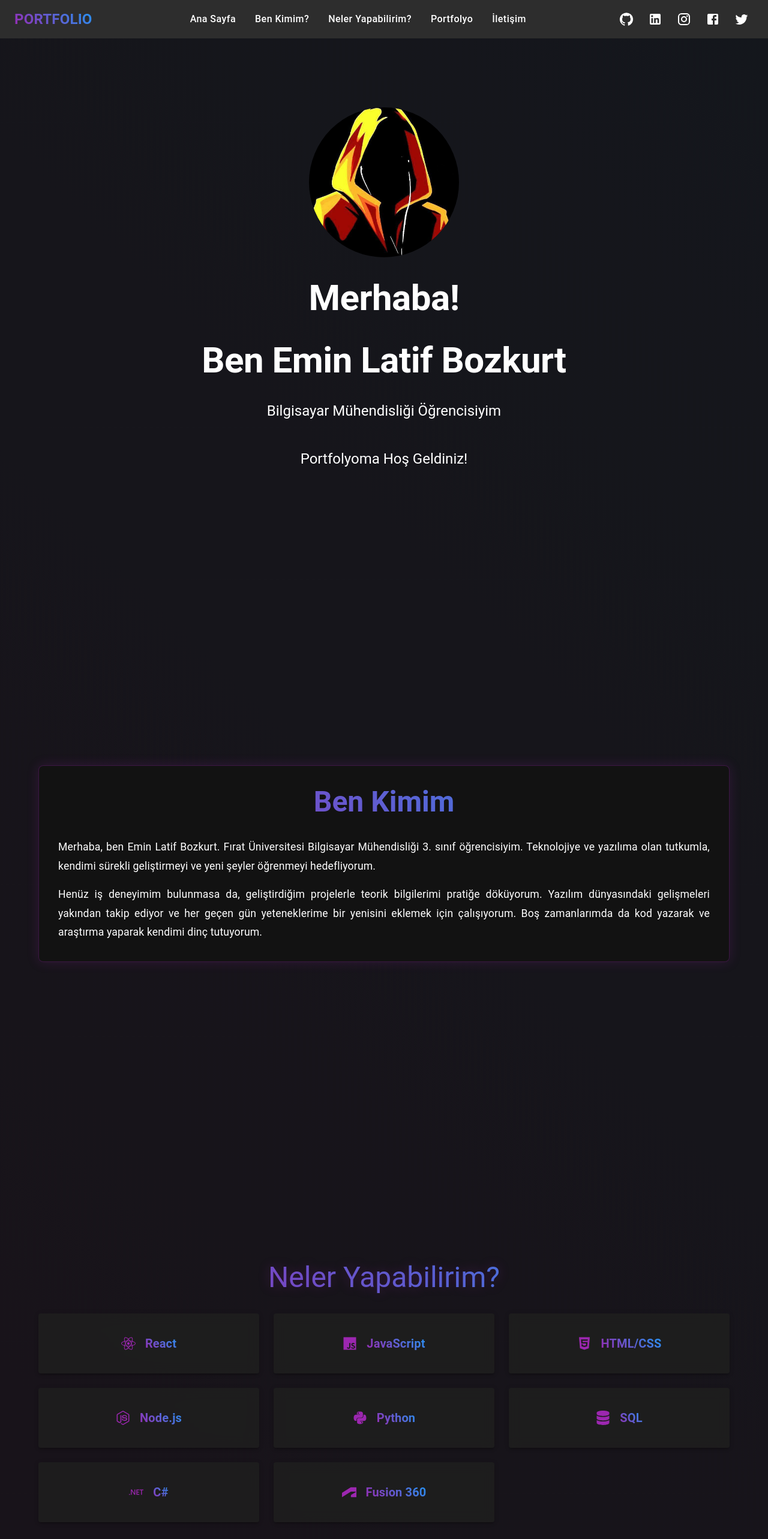
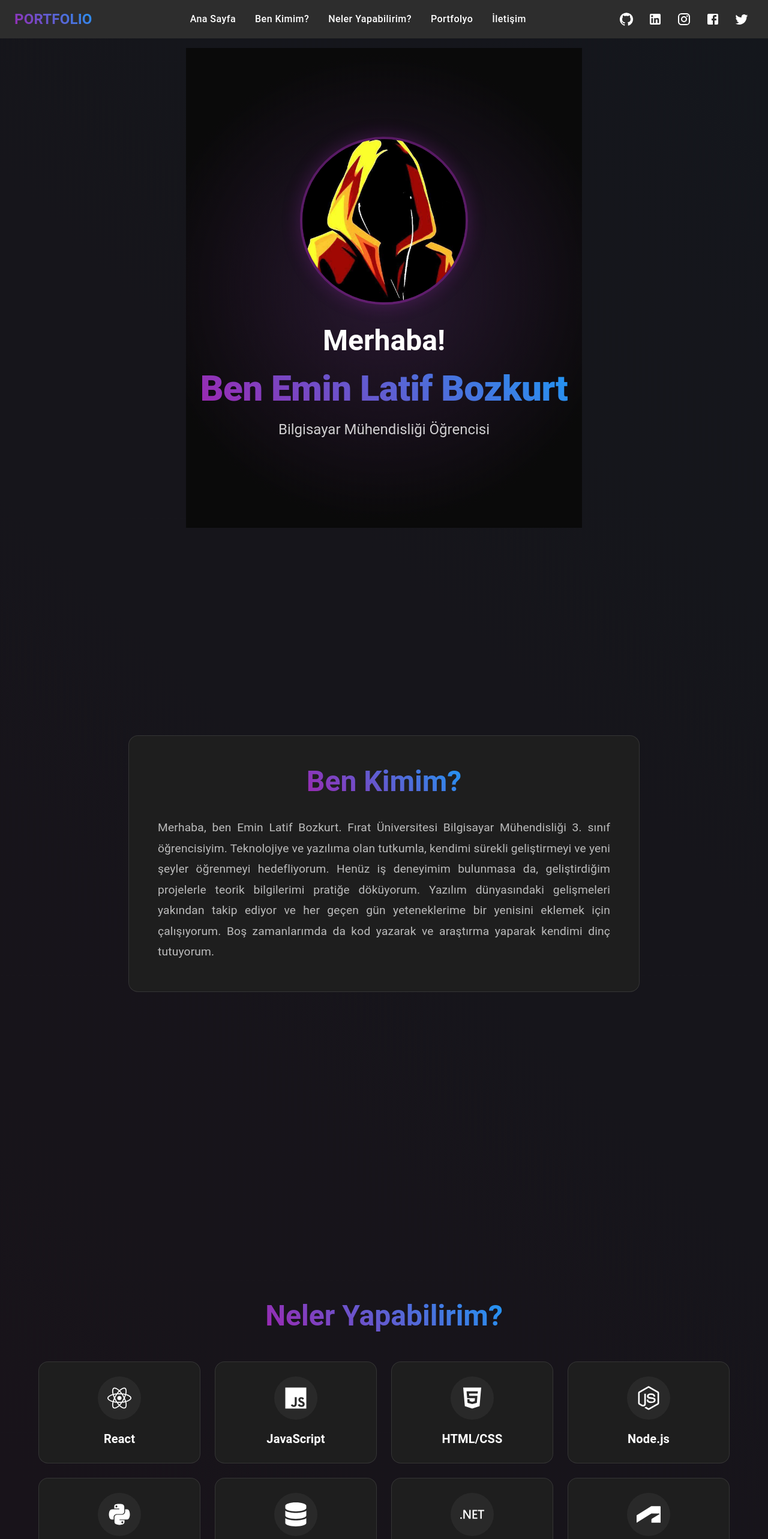
Before and after one commit to EminLatifBozkurt/Eminportfolio, a React (Create React App) app: page / in a window 1280 px wide. Shown: the top 2566 px of the page at 60% size. Built offline with nearby package versions, Linux system fonts and the light colour scheme.

Commit message:
gfjghgh
hkkhgmgf

```diff
--- a/src/components/About.js
+++ b/src/components/About.js
@@ -1,5 +1,7 @@
 import React from 'react';
 import { Box, Typography, Container, Paper } from '@mui/material';
+import { motion } from 'framer-motion';
+import { personalInfo } from '../data/constants';
 
 function About() {
   return (
@@ -9,18 +11,22 @@ function About() {
         display: 'flex',
         alignItems: 'center',
         position: 'relative',
+        py: 10
       }}
     >
-      <Container sx={{ position: 'relative', zIndex: 2 }}>
+      <Container maxWidth="md">
+        <motion.div
+          initial={{ opacity: 0, y: 50 }}
+          whileInView={{ opacity: 1, y: 0 }}
+          transition={{ duration: 0.8 }}
+          viewport={{ once: true }}
+        >
           <Paper
-          elevation={3}
+            elevation={0}
+            className="glass-card"
             sx={{
-            p: 4,
-            background: 'rgba(18, 18, 18, 0.95)',
-            borderRadius: 2,
-            backdropFilter: 'blur(10px)',
-            border: '1px solid rgba(156, 39, 176, 0.3)',
-            boxShadow: '0 0 20px rgba(156, 39, 176, 0.2)',
+              p: { xs: 4, md: 6 },
+              borderRadius: 4,
             }}
           >
             <Typography
@@ -29,43 +35,25 @@ function About() {
               sx={{
                 mb: 4,
                 textAlign: 'center',
-              color: 'transparent',
-              background: 'linear-gradient(45deg, #9c27b0, #2196f3)',
-              WebkitBackgroundClip: 'text',
-              WebkitTextFillColor: 'transparent',
-              backgroundClip: 'text',
                 fontWeight: 700,
               }}
             >
-            Ben Kimim
+              <span className="gradient-text">Ben Kimim?</span>
             </Typography>
+
             <Typography
               variant="body1"
               sx={{
-              color: 'white',
+                color: 'var(--text-secondary)',
                 lineHeight: 1.8,
-              fontSize: '1.1rem',
+                fontSize: '1.2rem',
                 textAlign: 'justify',
               }}
             >
-            Merhaba, ben Emin Latif Bozkurt. Fırat Üniversitesi Bilgisayar Mühendisliği 3. sınıf öğrencisiyim.
-            Teknolojiye ve yazılıma olan tutkumla, kendimi sürekli geliştirmeyi ve yeni şeyler öğrenmeyi hedefliyorum.
-          </Typography>
-          <Typography
-            variant="body1"
-            sx={{
-              color: 'white',
-              lineHeight: 1.8,
-              fontSize: '1.1rem',
-              textAlign: 'justify',
-              mt: 2,
-            }}
-          >
-            Henüz iş deneyimim bulunmasa da, geliştirdiğim projelerle teorik bilgilerimi pratiğe döküyorum.
-            Yazılım dünyasındaki gelişmeleri yakından takip ediyor ve her geçen gün yeteneklerime bir yenisini eklemek için çalışıyorum.
-            Boş zamanlarımda da kod yazarak ve araştırma yaparak kendimi dinç tutuyorum.
+              {personalInfo.bio}
             </Typography>
           </Paper>
+        </motion.div>
       </Container>
     </Box>
   );
--- a/src/components/Home.js
+++ b/src/components/Home.js
@@ -1,5 +1,7 @@
 import React from 'react';
 import { Box, Typography, Container, Avatar } from '@mui/material';
+import { motion } from 'framer-motion';
+import { personalInfo } from '../data/constants';
 
 function Home() {
   return (
@@ -8,61 +10,97 @@ function Home() {
         height: '100vh',
         display: 'flex',
         alignItems: 'center',
-        justifyContent: 'center'
+        justifyContent: 'center',
+        position: 'relative',
+        overflow: 'hidden',
       }}
     >
-      <Container>
+      {/* Background Gradient Animation */}
+      <Box
+        sx={{
+          position: 'absolute',
+          top: 0,
+          left: 0,
+          right: 0,
+          bottom: 0,
+          background: 'radial-gradient(circle at 50% 50%, rgba(156, 39, 176, 0.15) 0%, rgba(10, 10, 10, 1) 70%)',
+          zIndex: 0,
+        }}
+        component={motion.div}
+        animate={{
+          scale: [1, 1.1, 1],
+        }}
+        transition={{
+          duration: 10,
+          repeat: Infinity,
+          ease: "easeInOut"
+        }}
+      />
+
+      <Container sx={{ position: 'relative', zIndex: 1 }}>
         <Box
           display="flex"
           flexDirection="column"
           alignItems="center"
           gap={4}
         >
+          <motion.div
+            initial={{ opacity: 0, scale: 0.5 }}
+            animate={{ opacity: 1, scale: 1 }}
+            transition={{ duration: 0.5, type: 'spring', stiffness: 100 }}
+          >
             <Avatar
               src="/images/profil.png"
-            alt="Profile Photo"
+              alt={personalInfo.name}
               sx={{
-              width: { xs: 200, md: 250 },
-              height: { xs: 200, md: 250 }
+                width: { xs: 200, md: 280 },
+                height: { xs: 200, md: 280 },
+                border: '4px solid rgba(156, 39, 176, 0.5)',
+                boxShadow: '0 0 30px rgba(156, 39, 176, 0.3)',
               }}
             />
+          </motion.div>
+
+          <Box textAlign="center">
             <Typography
-            variant="h2"
-            component="h1"
-            sx={{
-              fontWeight: 700,
-              textAlign: 'center'
-            }}
+              component={motion.h2}
+              initial={{ opacity: 0, y: 20 }}
+              animate={{ opacity: 1, y: 0 }}
+              transition={{ delay: 0.2 }}
+              variant="h3"
+              sx={{ fontWeight: 700, mb: 2 }}
             >
               Merhaba!
             </Typography>
+
             <Typography
+              component={motion.h1}
+              initial={{ opacity: 0, y: 20 }}
+              animate={{ opacity: 1, y: 0 }}
+              transition={{ delay: 0.4 }}
               variant="h2"
-            component="h1"
               sx={{
-              fontWeight: 700,
-              textAlign: 'center'
+                fontWeight: 800,
+                background: 'linear-gradient(45deg, #9c27b0, #2196f3)',
+                WebkitBackgroundClip: 'text',
+                WebkitTextFillColor: 'transparent',
+                mb: 2
               }}
             >
-            Ben Emin Latif Bozkurt
+              Ben {personalInfo.name}
             </Typography>
+
             <Typography
+              component={motion.h5}
+              initial={{ opacity: 0, y: 20 }}
+              animate={{ opacity: 1, y: 0 }}
+              transition={{ delay: 0.6 }}
               variant="h5"
-            sx={{
-              textAlign: 'center'
-            }}
+              sx={{ color: 'rgba(255,255,255,0.8)' }}
             >
-            Bilgisayar Mühendisliği Öğrencisiyim
+              {personalInfo.title}
             </Typography>
-          <Typography
-            variant="h5"
-            sx={{
-              textAlign: 'center',
-              mt: 2
-            }}
-          >
-            Portfolyoma Hoş Geldiniz!
-          </Typography>
+          </Box>
         </Box>
       </Container>
     </Box>
--- a/src/components/Portfolio.js
+++ b/src/components/Portfolio.js
@@ -8,135 +8,147 @@ import {
   CardMedia,
   CardActions,
   Button,
+  Box,
+  Chip,
 } from '@mui/material';
 import { GitHub } from '@mui/icons-material';
-
-const projects = [
-  {
-    title: 'Oyun Satış Uygulaması',
-    description: 'Mini bir oyun satın alma uygulaması  ',
-    github: 'https://github.com/EminLatifBozkurt/oyun-sat-uygulamas-',
-    image: '/images/oyun.png',
-    technologies: ['PyQt5', 'SQLite', 'CSS','Python'],
-  },
-  {
-    title: 'Basit Word',
-    description: 'Word uygulamasının basitleştirilmiş hali ',
-    github: 'https://github.com/EminLatifBozkurt/Basit-word-uygulamas-',
-    image: '/images/mini word.png',
-    technologies: ['PyQt5','Python'],
-  },
-  {
-    title: 'Soru Bankası',
-    description: 'Soru bankası hazırlamak için basit bir proje',
-    github: 'https://github.com/EminLatifBozkurt/Soru-Bankas-',
-    image: '/images/sorubankası.png',
-    technologies: [ 'PyQt5','Python','QTDesigner'],
-  },
-];
+import { motion } from 'framer-motion';
+import { projects } from '../data/constants';
 
 function Portfolio() {
   return (
+    <Box sx={{ py: 10, minHeight: '100vh' }}>
       <Container>
+        <motion.div
+          initial={{ opacity: 0, y: -20 }}
+          whileInView={{ opacity: 1, y: 0 }}
+          transition={{ duration: 0.5 }}
+          viewport={{ once: true }}
+        >
           <Typography
             variant="h3"
             component="h2"
             gutterBottom
             sx={{
-          background: 'linear-gradient(45deg, #9c27b0, #2196f3)',
-          WebkitBackgroundClip: 'text',
-          WebkitTextFillColor: 'transparent',
-          textShadow: '0 0 20px rgba(156, 39, 176, 0.3)',
+              textAlign: 'center',
+              mb: 6,
+              fontWeight: 700,
             }}
           >
-        Portfolio
+            <span className="gradient-text">Projelerim</span>
           </Typography>
+        </motion.div>
+
         <Grid container spacing={4}>
           {projects.map((project, index) => (
             <Grid item xs={12} sm={6} md={4} key={index}>
+              <motion.div
+                initial={{ opacity: 0, y: 50 }}
+                whileInView={{ opacity: 1, y: 0 }}
+                transition={{ duration: 0.5, delay: index * 0.1 }}
+                viewport={{ once: true }}
+                whileHover={{ y: -10 }}
+              >
                 <Card
+                  className="glass-card"
+                  elevation={0}
                   sx={{
-                height: '600px',
+                    height: '100%',
                     display: 'flex',
                     flexDirection: 'column',
+                    borderRadius: 4,
+                    overflow: 'hidden',
                     transition: 'all 0.3s ease',
-                background: 'rgba(30, 30, 30, 0.9)',
-                backdropFilter: 'blur(10px)',
-                border: '1px solid rgba(156, 39, 176, 0.1)',
-                '&:hover': {
-                  transform: 'scale(1.02)',
-                  boxShadow: '0 0 20px rgba(156, 39, 176, 0.3)',
-                  border: '1px solid rgba(156, 39, 176, 0.3)',
-                },
+                    border: '1px solid rgba(255, 255, 255, 0.05)',
                   }}
                 >
+                  <Box sx={{ position: 'relative', overflow: 'hidden' }}>
                     <CardMedia
                       component="img"
-                height="400"
+                      height="200"
                       image={project.image}
                       alt={project.title}
                       sx={{
-                  filter: 'brightness(0.8)',
-                  transition: 'filter 0.3s ease',
+                        transition: 'transform 0.3s ease',
                         '&:hover': {
-                    filter: 'brightness(1)',
+                          transform: 'scale(1.1)',
                         },
-                  objectFit: 'cover'
                       }}
                     />
-              <CardContent sx={{ flexGrow: 1, position: 'relative' }}>
+                    <Box
+                      sx={{
+                        position: 'absolute',
+                        top: 0,
+                        left: 0,
+                        right: 0,
+                        bottom: 0,
+                        background: 'linear-gradient(to bottom, transparent 0%, rgba(0,0,0,0.8) 100%)',
+                      }}
+                    />
+                  </Box>
+
+                  <CardContent sx={{ flexGrow: 1, p: 3 }}>
                     <Typography
                       gutterBottom
                       variant="h5"
                       component="h3"
                       sx={{
-                    background: 'linear-gradient(45deg, #9c27b0, #2196f3)',
-                    WebkitBackgroundClip: 'text',
-                    WebkitTextFillColor: 'transparent',
+                        fontWeight: 700,
+                        color: 'white',
                       }}
                     >
                       {project.title}
                     </Typography>
-                <Typography sx={{ color: 'rgba(255,255,255,0.8)' }}>
+                    <Typography sx={{ color: 'rgba(255,255,255,0.7)', mb: 3, minHeight: '60px' }}>
                       {project.description}
                     </Typography>
-                <Typography
-                  variant="body2"
+
+                    <Box sx={{ display: 'flex', flexWrap: 'wrap', gap: 1 }}>
+                      {project.technologies.map((tech) => (
+                        <Chip
+                          key={tech}
+                          label={tech}
+                          size="small"
                           sx={{
-                    mt: 2,
-                    color: 'rgba(255,255,255,0.6)',
-                    textShadow: '0 0 5px rgba(33, 150, 243, 0.3)',
+                            background: 'rgba(156, 39, 176, 0.1)',
+                            border: '1px solid rgba(156, 39, 176, 0.3)',
+                            color: '#e1bee7',
                           }}
-                >
-                  Technologies: {project.technologies.join(', ')}
-                </Typography>
+                        />
+                      ))}
+                    </Box>
                   </CardContent>
-              <CardActions sx={{ justifyContent: 'center', pb: 2 }}>
+
+                  <CardActions sx={{ p: 3, pt: 0 }}>
                     <Button
-                  size="large"
+                      fullWidth
+                      variant="contained"
                       startIcon={<GitHub />}
                       href={project.github}
                       target="_blank"
                       sx={{
-                    color: '#fff',
-                    width: '200px',
-                    padding: '10px 0',
-                    background: 'linear-gradient(45deg, #9c27b0 30%, #2196f3 90%)',
-                    boxShadow: '0 0 10px rgba(156, 39, 176, 0.3)',
+                        background: 'linear-gradient(45deg, #9c27b0, #2196f3)',
+                        color: 'white',
+                        py: 1,
+                        borderRadius: 2,
+                        textTransform: 'none',
+                        fontSize: '1rem',
                         '&:hover': {
-                      background: 'linear-gradient(45deg, #7b1fa2 30%, #1976d2 90%)',
-                      boxShadow: '0 0 15px rgba(156, 39, 176, 0.5)',
+                          background: 'linear-gradient(45deg, #7b1fa2, #1976d2)',
+                          boxShadow: '0 0 15px rgba(156, 39, 176, 0.4)',
                         },
                       }}
                     >
-                  Code
+                      Kodu İncele
                     </Button>
                   </CardActions>
                 </Card>
+              </motion.div>
             </Grid>
           ))}
         </Grid>
       </Container>
+    </Box>
   );
 }
 
--- a/src/components/Skills.js
+++ b/src/components/Skills.js
@@ -1,40 +1,63 @@
 import React from 'react';
 import { Container, Typography, Grid, Paper, Box, Link } from '@mui/material';
-import { FaReact, FaJs, FaHtml5, FaNodeJs, FaPython, FaDatabase } from 'react-icons/fa';
-import { SiAutodesk, SiDotnet } from 'react-icons/si';
-
-const skills = [
-  { name: 'React', url: 'https://reactjs.org', icon: FaReact },
-  { name: 'JavaScript', url: 'https://developer.mozilla.org/en-US/docs/Web/JavaScript', icon: FaJs },
-  { name: 'HTML/CSS', url: 'https://developer.mozilla.org/en-US/docs/Web/HTML', icon: FaHtml5 },
-  { name: 'Node.js', url: 'https://nodejs.org', icon: FaNodeJs },
-  { name: 'Python', url: 'https://www.python.org', icon: FaPython },
-  { name: 'SQL', url: 'https://www.w3schools.com/sql', icon: FaDatabase },
-  { name: 'C#', url: 'https://learn.microsoft.com/en-us/dotnet/csharp', icon: SiDotnet },
-  { name: 'Fusion 360', url: 'https://www.autodesk.com/products/fusion-360', icon: SiAutodesk }
-];
+import { motion } from 'framer-motion';
+import { skills } from '../data/constants';
 
 function Skills() {
+  const container = {
+    hidden: { opacity: 1, scale: 0 },
+    visible: {
+      opacity: 1,
+      scale: 1,
+      transition: {
+        delayChildren: 0.3,
+        staggerChildren: 0.1
+      }
+    }
+  };
+
+  const item = {
+    hidden: { y: 20, opacity: 0 },
+    visible: {
+      y: 0,
+      opacity: 1
+    }
+  };
+
   return (
+    <Box sx={{ py: 10, minHeight: '100vh', display: 'flex', alignItems: 'center' }}>
       <Container>
+        <motion.div
+          initial={{ opacity: 0, y: -20 }}
+          whileInView={{ opacity: 1, y: 0 }}
+          transition={{ duration: 0.5 }}
+          viewport={{ once: true }}
+        >
           <Typography
             variant="h3"
             component="h2"
             gutterBottom
             sx={{
               textAlign: 'center',
-          mb: 4,
-          background: 'linear-gradient(45deg, #9c27b0, #2196f3)',
-          WebkitBackgroundClip: 'text',
-          WebkitTextFillColor: 'transparent',
-          textShadow: '0 0 20px rgba(156, 39, 176, 0.3)',
+              mb: 6,
+              fontWeight: 700,
             }}
           >
-        Neler Yapabilirim?
+            <span className="gradient-text">Neler Yapabilirim?</span>
           </Typography>
-      <Grid container spacing={3}>
+        </motion.div>
+
+        <Grid
+          container
+          spacing={3}
+          component={motion.div}
+          variants={container}
+          initial="hidden"
+          whileInView="visible"
+          viewport={{ once: true }}
+        >
           {skills.map((skill) => (
-          <Grid item xs={12} sm={6} md={4} key={skill.name}>
+            <Grid item xs={12} sm={6} md={3} key={skill.name} component={motion.div} variants={item}>
               <Link
                 href={skill.url}
                 target="_blank"
@@ -42,50 +65,57 @@ function Skills() {
                 sx={{ textDecoration: 'none' }}
               >
                 <Paper
-                elevation={3}
+                  elevation={0}
+                  className="glass-card"
                   sx={{
                     p: 3,
                     transition: 'all 0.3s ease',
                     cursor: 'pointer',
                     '&:hover': {
-                    transform: 'translateY(-5px)',
-                    boxShadow: '0 0 20px rgba(156, 39, 176, 0.3)',
-                    background: 'linear-gradient(45deg, rgba(156, 39, 176, 0.2), rgba(33, 150, 243, 0.2))',
+                      transform: 'translateY(-10px)',
+                      background: 'rgba(156, 39, 176, 0.15)',
+                      boxShadow: '0 0 30px rgba(156, 39, 176, 0.3)',
+                      border: '1px solid rgba(156, 39, 176, 0.5)',
                     },
-                  background: 'rgba(30, 30, 30, 0.9)',
-                  backdropFilter: 'blur(10px)',
                     display: 'flex',
+                    flexDirection: 'column',
                     justifyContent: 'center',
                     alignItems: 'center',
-                  minHeight: '100px',
+                    minHeight: '160px',
+                    borderRadius: 4,
                   }}
                 >
-                <Box sx={{ display: 'flex', alignItems: 'center', gap: 2 }}>
+                  <Box sx={{
+                    mb: 2,
+                    p: 2,
+                    borderRadius: '50%',
+                    background: 'rgba(255,255,255,0.05)',
+                    display: 'flex',
+                    alignItems: 'center',
+                    justifyContent: 'center'
+                  }}>
                     {React.createElement(skill.icon, {
-                    size: 24,
-                    style: {
-                      color: '#9c27b0'
-                    }
+                      size: 40,
+                      style: { color: '#ffffff' }
                     })}
+                  </Box>
                   <Typography
                     variant="h6"
                     sx={{
-                      background: 'linear-gradient(45deg, #9c27b0, #2196f3)',
-                      WebkitBackgroundClip: 'text',
-                      WebkitTextFillColor: 'transparent',
+                      color: 'white',
                       fontWeight: 600,
                       textAlign: 'center',
                     }}
                   >
                     {skill.name}
                   </Typography>
-                </Box>
                 </Paper>
               </Link>
             </Grid>
           ))}
         </Grid>
       </Container>
+    </Box>
   );
 }
 
```
Lines whose indentation alone changed are shown as unchanged.
